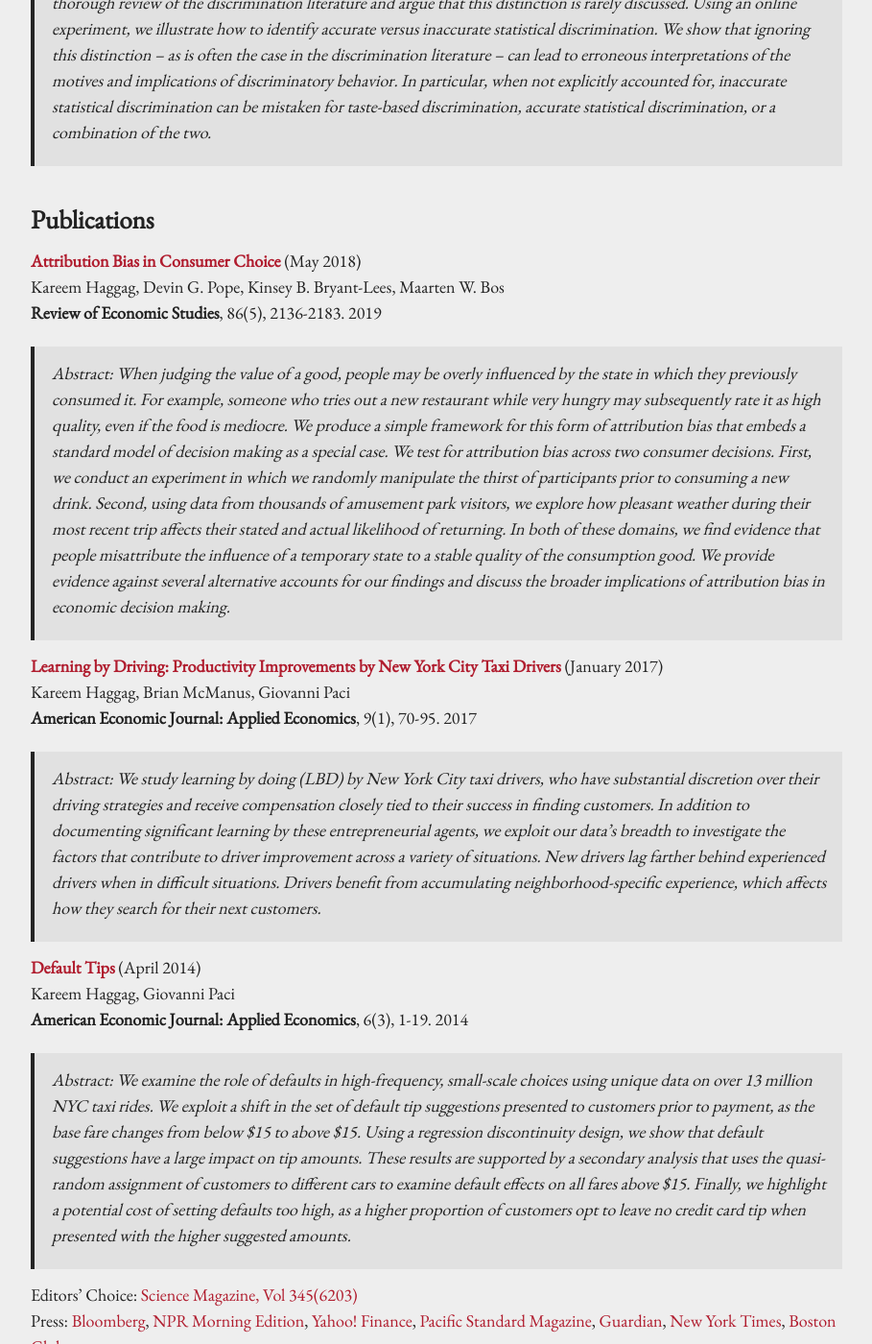
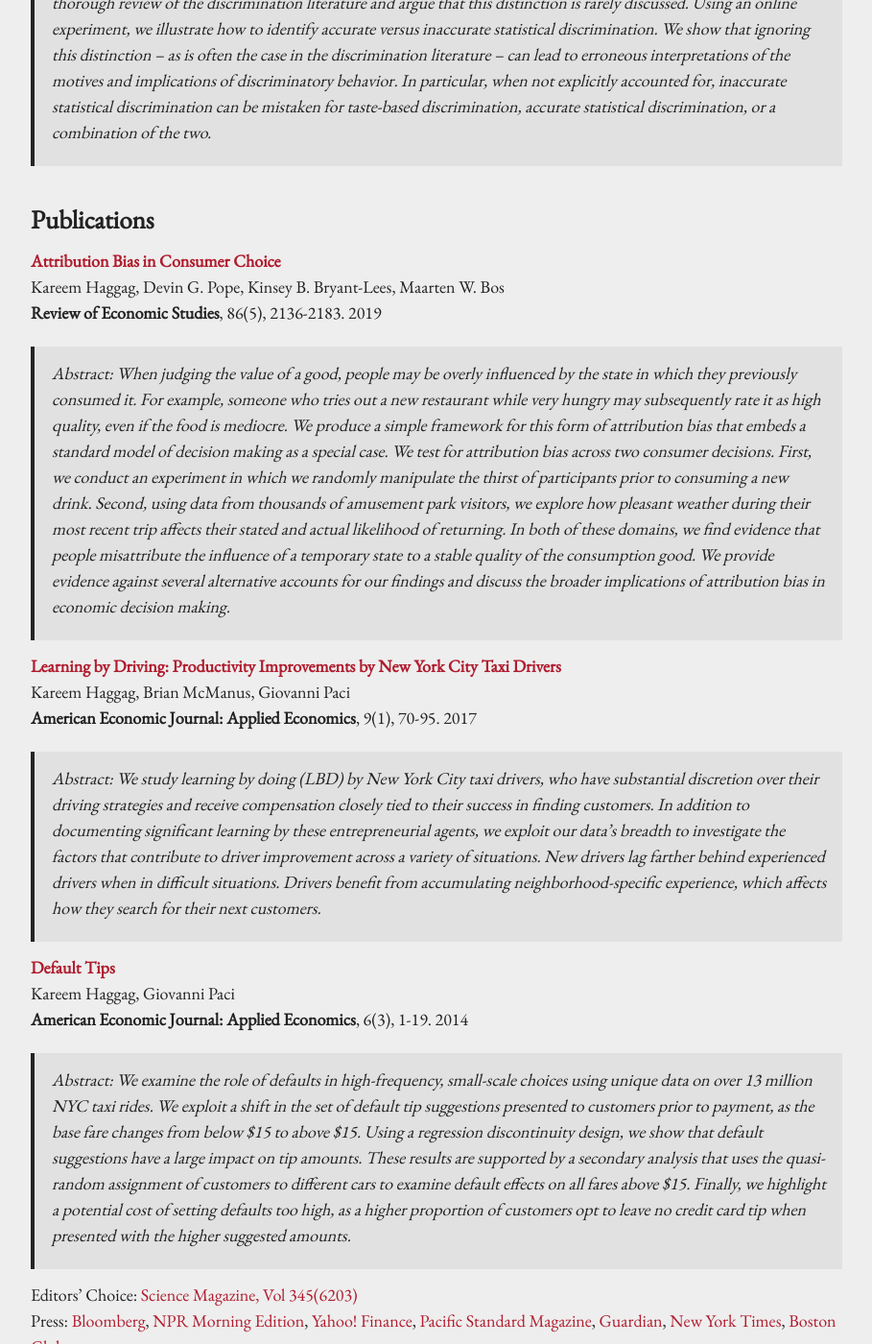
Before and after one commit to kareemhaggag/kareemhaggag.github.io, a Jekyll site: the page built from research.md, in a window 1280 px wide and 1400 px high, scrolled down 1086 px. Shown: the whole window at 96% size, without its empty margins (185-1094 px from the left). Built offline with Jekyll 4.4.1, drawn with Linux system fonts in a browser that asks for light colours; our own code applies the rules of GitHub Pages for plain Markdown files.

Commit message:
Update research page

```diff
--- a/research.md
+++ b/research.md
@@ -30,21 +30,21 @@ versus inaccurate statistical discrimination. We show that ignoring this distinc
 
 ## Publications
 
-**[Attribution Bias in Consumer Choice](/f/Attribution_Bias.pdf)** (May 2018)<br />
+**[Attribution Bias in Consumer Choice](/f/Attribution_Bias.pdf)**<br />
  Kareem Haggag, Devin G. Pope, Kinsey B. Bryant-Lees, Maarten W. Bos<br />
  **Review of Economic Studies**, 86(5), 2136-2183. 2019
 
 >Abstract: When judging the value of a good, people may be overly influenced by the state in which they previously consumed it. For example, someone who tries out a new restaurant while very hungry may subsequently rate it as high quality, even if the food is mediocre. We produce a simple framework for this form of attribution bias that embeds a standard model of decision making as a special case. We test for attribution bias across two consumer decisions. First, we conduct an experiment in which we randomly manipulate the thirst of participants prior to consuming a new drink. Second, using data from thousands of amusement park visitors, we explore how pleasant weather during their most recent trip affects their stated and actual likelihood of returning. In both of these domains, we find evidence that people misattribute the influence of a temporary state to a stable quality of the consumption good. We provide evidence against several alternative accounts for our findings and discuss the broader implications of attribution bias in economic decision making.
 
 
-**[Learning by Driving: Productivity Improvements by New York City Taxi Drivers](/f/Learning_by_Driving.pdf)** (January 2017)<br />
+**[Learning by Driving: Productivity Improvements by New York City Taxi Drivers](/f/Learning_by_Driving.pdf)**<br />
  Kareem Haggag, Brian McManus, Giovanni Paci<br />
  **American Economic Journal: Applied Economics**, 9(1), 70-95. 2017
 
 >Abstract: We study learning by doing (LBD) by New York City taxi drivers, who have substantial discretion over their driving strategies and receive compensation closely tied to their success in finding customers. In addition to documenting significant learning by these entrepreneurial agents, we exploit our data’s breadth to investigate the factors that contribute to driver improvement across a variety of situations. New drivers lag farther behind experienced drivers when in difficult situations. Drivers benefit from accumulating neighborhood-specific experience, which affects how they search for their next customers.
 
 
-**[Default Tips](/f/Default_Tips.pdf)** (April 2014)<br />
+**[Default Tips](/f/Default_Tips.pdf)**<br />
  Kareem Haggag, Giovanni Paci<br />
  **American Economic Journal: Applied Economics**, 6(3), 1-19. 2014
 
```
